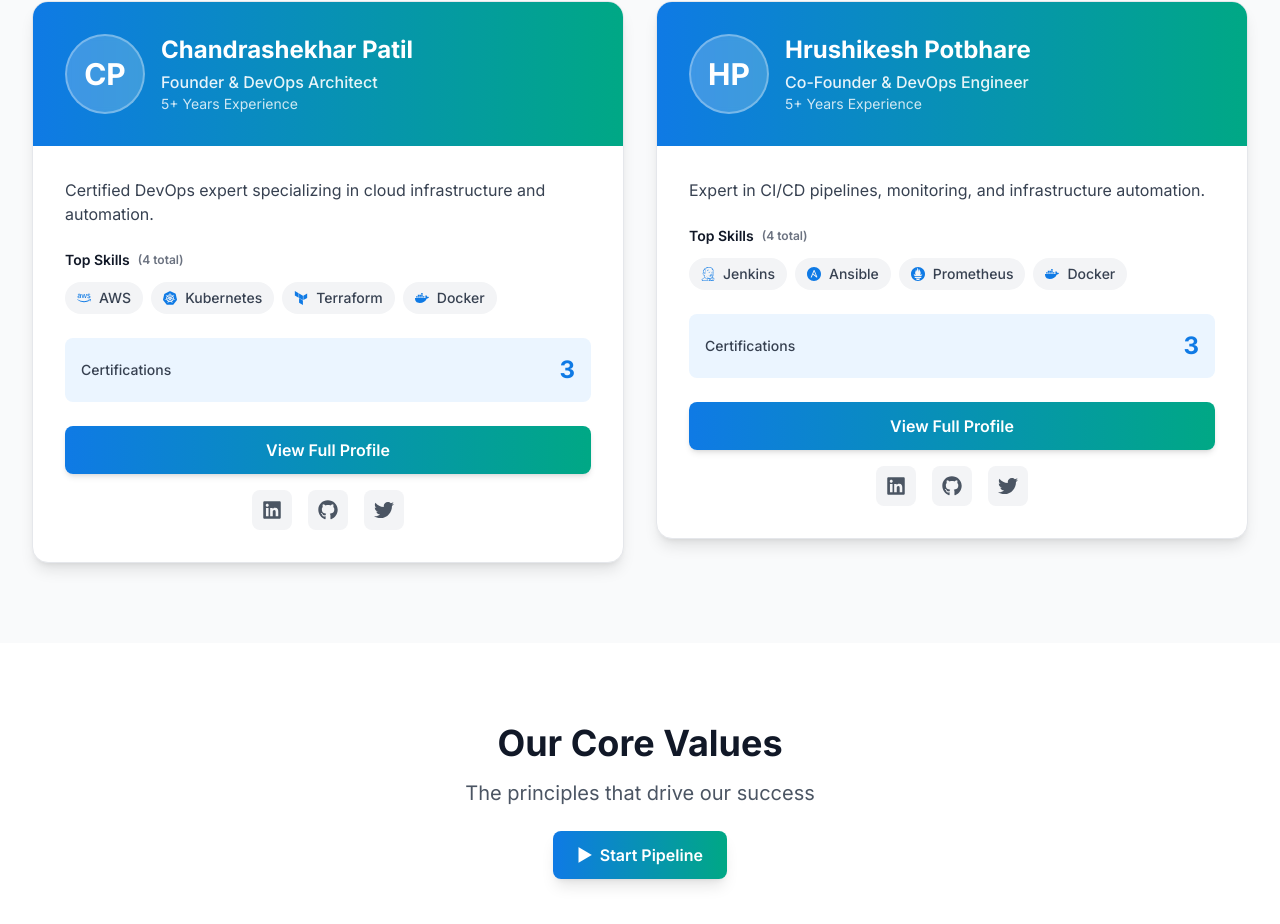
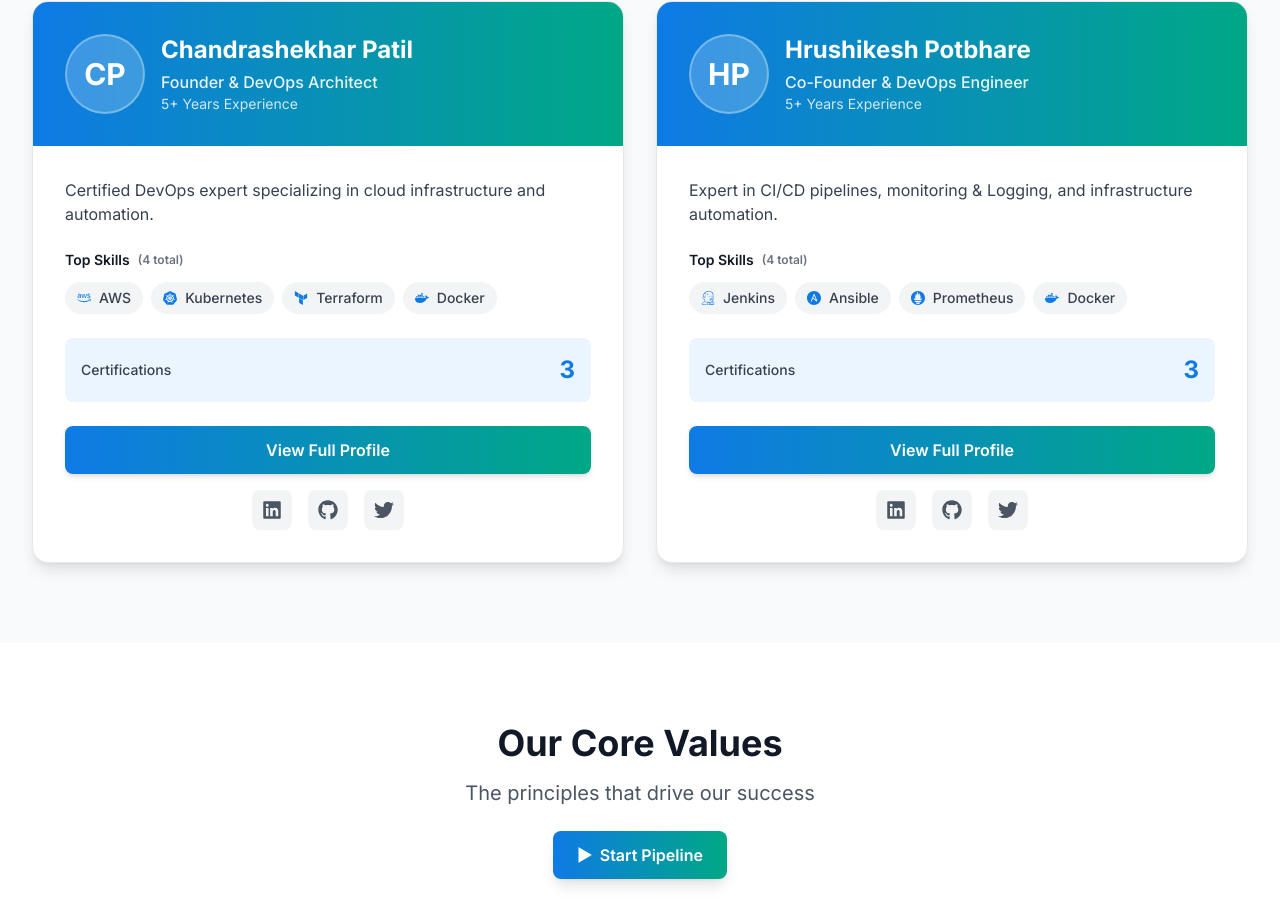
Before and after one commit to DevopsDuoo/Devopsduoo_Site, a Next.js app: page /about in a window 1280 px wide. Shown: the part 1119-2043 px from the top of the page. Built offline with nearby package versions, Linux system fonts and the light colour scheme.

Commit message:
chnages in about page

```diff
--- a/app/about/page.tsx
+++ b/app/about/page.tsx
@@ -55,7 +55,7 @@ export default function AboutPage() {
       role: 'Co-Founder & DevOps Engineer',
       experience: '5+ Years',
       image: '/team/member2.jpg',
-      bio: 'Expert in CI/CD pipelines, monitoring, and infrastructure automation.',
+      bio: 'Expert in CI/CD pipelines, monitoring & Logging, and infrastructure automation.',
       skills: [
         { name: 'Jenkins', level: 93, icon: FaJenkins },
         { name: 'Ansible', level: 90, icon: SiAnsible },
```
